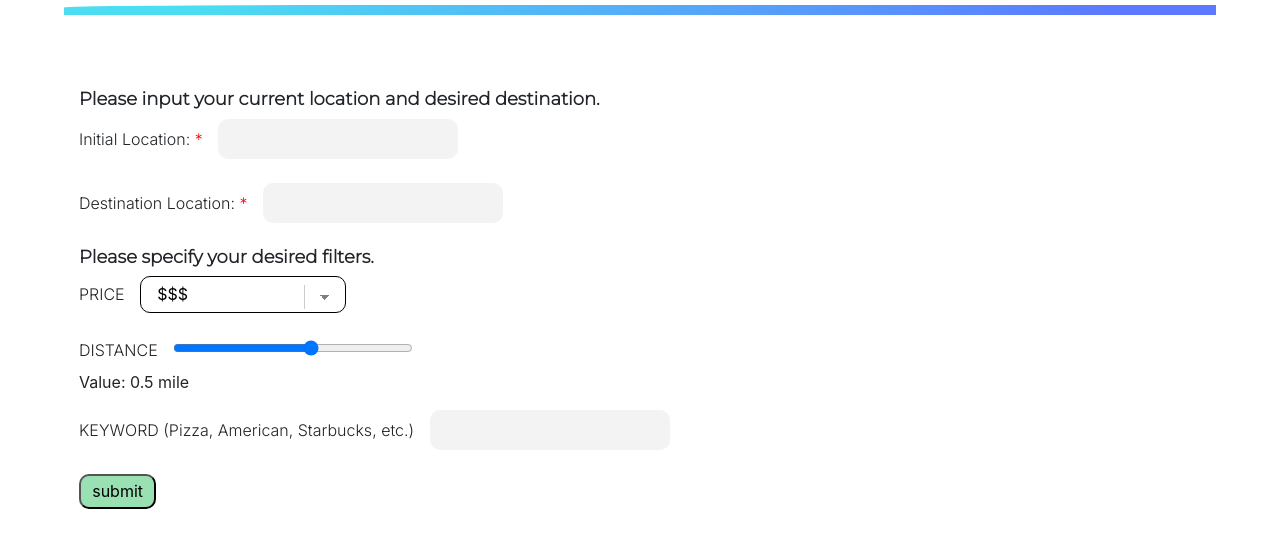
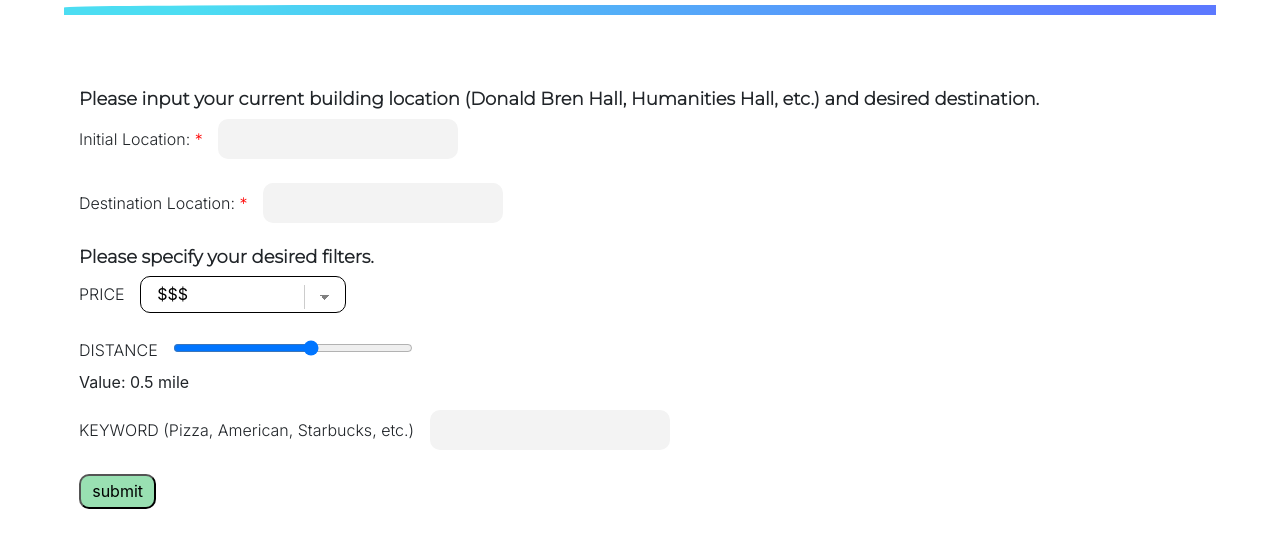
Before and after one commit to baller7215/student-hunger-smart-assistant, a plain HTML site: page index.html in a window 1280 px wide. Shown: the part 71-618 px from the top of the page. Drawn offline with nearby package versions, Linux system fonts and the light colour scheme.

```diff
--- a/index.html
+++ b/index.html
@@ -26,7 +26,7 @@
         </div>
     </header>
     <div class="container">
-        <h3>Please input your current location and desired destination.</h1>
+        <h3>Please input your current building location (Donald Bren Hall, Humanities Hall, etc.) and desired destination.</h1>
             <form>
                 <label for="initial">Initial Location: <span class="req">*</span></label>
                 <input class="input" type="text" id="initial" name="initial" required><br><br>
```
Also changed, not shown: globe.jpg (deleted), 1 other file.
